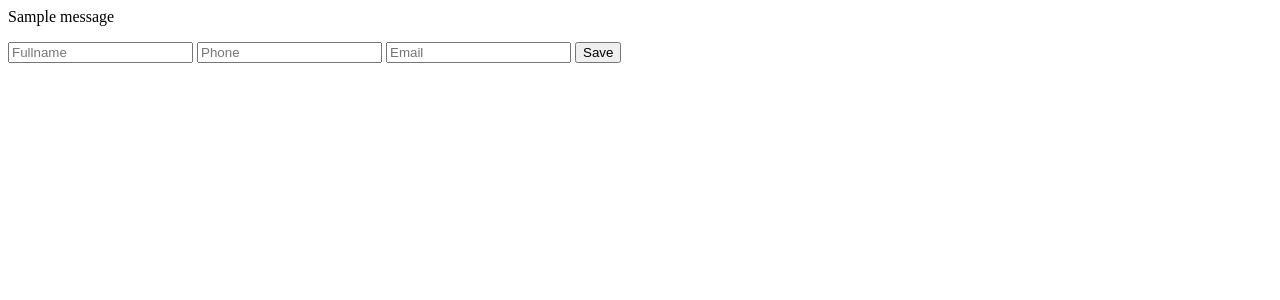
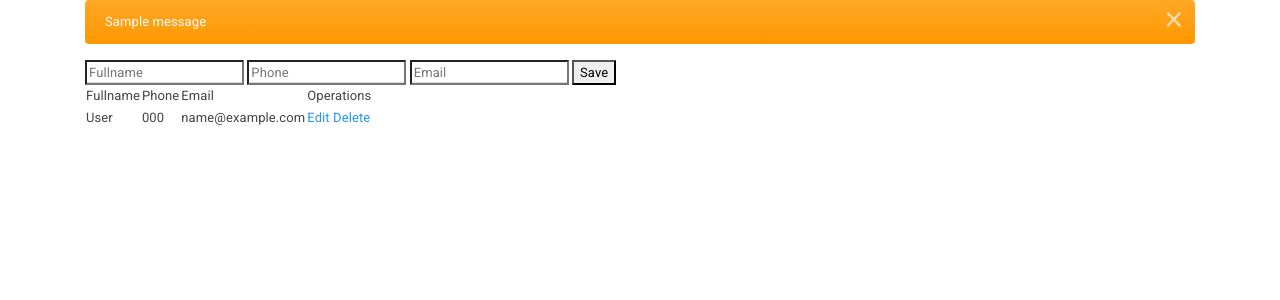
Before and after one commit to HassanColio/CRUD-PYTHON-MYSQL, a Flask app: page / in a window 1280 px wide. Shown: the top 300 px of the page. Run offline with Flask 2, Linux system fonts and the light colour scheme; tables that the repository leaves empty or names only in its code hold one stand-in row (values such as "Sample post"); one stand-in notice (Sample message) is shown; some libraries are stand-ins or nearby versions.

Commit message:
Crud con interfaz basica html

```diff
--- a/app.py
+++ b/app.py
@@ -1,18 +1,25 @@
-from flask import Flask, render_template,redirect, request, url_for, flash
+from flask import Flask, render_template,redirect, request, url_for, flash, session
 from flask_mysqldb import MySQL
 
 app = Flask(__name__)
 
-PERMANENT_SESSION_LIFETIME = 1800
+#Mysql Connection
 app.config['MYSQL_HOST'] = 'localhost'
 app.config['MYSQL_USER'] = 'root'
 app.config['MYSQL_PASSWORD'] = 'password'
 app.config['MYSQL_DB'] = 'flaskcontacts'
 mysql = MySQL(app)
 
+#settings
+app.secret_key = 'mysecretkey'
+
 @app.route('/')
 def Index():
-    return render_template('index.html')
+    cur = mysql.connection.cursor()
+    cur.execute('SELECT * FROM contacts')
+    data = cur.fetchall()
+    print(data)
+    return render_template('index.html', contacts = data)
 
 @app.route('/add_contact', methods=['POST'])
 def add_contact():
@@ -29,13 +36,40 @@ def add_contact():
         return redirect(url_for('Index'))
 
 
-@app.route('/edit')
-def edit_contact():
-    return 'edit contact'
+@app.route('/edit/<id>')
+def get_contact(id):
+    cur = mysql.connection.cursor()
+    cur.execute('SELECT * FROM contacts WHERE id = %s' , (id) )
+    data = cur.fetchall()
+    return render_template('edit-contact.html ', contact = data[0])
 
-@app.route('/delete')
-def delete_contact():
-    return 'delete contact'
+@app.route('/update/<id>', methods = ['POST'])
+def update_contact(id):
+    if request.method == 'POST' :
+        fullname = request.form['fullname']
+        phone = request.form['phone']
+        email = request.form['email']
+
+        cur = mysql.connection.cursor()
+        cur.execute("""
+        UPDATE contacts
+        SET fullname = %s,
+            email = %s,
+            phone = %s
+        WHERE id = %s
+
+    """,(fullname, email, phone, id ))
+    mysql.connection.commit()
+    flash('Contact Update Successfully')
+    return redirect(url_for('Index'))
+
+@app.route('/delete/<string:id>')
+def delete_contact(id):
+    cur = mysql.connection.cursor()
+    cur.execute('DELETE FROM contacts WHERE id = {0}'.format(id))
+    mysql.connection.commit()
+    flash('Contact Removed Succesfully')
+    return redirect(url_for('Index'))
 
 if __name__ == '__main__' :
     app.run(port = 3000, debug = True)
--- a/templates/index.html
+++ b/templates/index.html
@@ -1,7 +1,16 @@
+{% extends 'layout.html' %}
+
+{% block body %}
 {% with messages = get_flashed_messages() %}
 {% if messages %}
 {% for message in messages %}
-    <p>{{message}}</p>
+
+    <div class="alert alert-warning alert-dismissible fade show" role="alert">
+        {{message}}
+        <button type="button" class="close" data.dismiss="alert" aria-label="Close">
+            <span aria-hidden="true">&times;</span>
+        </button>
+      </div>
 {% endfor %}
 {% endif %}
 {%endwith%}
@@ -14,3 +23,29 @@
 </button>
 
 </form>
+
+<table>
+    <thead>
+
+        <tr>
+            <td>Fullname</td>
+            <td>Phone</td>
+            <td>Email</td>
+            <td>Operations</td>
+        </tr>
+    </thead>
+    <tbody>
+       {%for contact in  contacts %}
+       <tr>
+           <td>{{contact.1 }}</td>
+           <td>{{contact.2 }}</td>
+           <td>{{contact.3 }}</td>
+           <td>
+               <a href="/edit/{{contact.0}}">Edit</a>
+               <a href="/delete/{{contact.0}}">Delete</a>
+           </td>
+        </tr>
+       {%endfor %}
+    </tbody>
+</table>
+{% endblock %}
--- /dev/null
+++ b/templates/layout.html
@@ -0,0 +1,24 @@
+<!DOCTYPE html>
+<html lang="en">
+<head>
+    <meta charset="UTF-8">
+    <meta http-equiv="X-UA-Compatible" content="IE=edge">
+    <meta name="viewport" content="width=device-width, initial-scale=1.0">
+    <title>Contacts Flask App</title>
+    <link rel="stylesheet" href="https://bootswatch.com/4/materia/bootstrap.min.css">
+    <link rel="stylesheet" href="{{url_for('static', filename='css/main.css')}}">
+</head>
+<body>
+    <div class="container">
+        {%block body%}
+        {%endblock%}
+
+    </div>
+
+ <!-- scripts -->
+ <script src="https://code.jquery.com/jquery-3.3.1.slim.min.js" integrity="sha384-q8i/X+965DzO0rT7abK41JStQIAqVgRVzpbzo5smXKp4YfRvH+8abtTE1Pi6jizo" crossorigin="anonymous"></script>
+ <script src="https://cdnjs.cloudflare.com/ajax/libs/popper.js/1.14.3/umd/popper.min.js" integrity="sha384-ZMP7rVo3mIykV+2+9J3UJ46jBk0WLaUAdn689aCwoqbBJiSnjAK/l8WvCWPIPm49" crossorigin="anonymous"></script>
+ <script src="https://stackpath.bootstrapcdn.com/bootstrap/4.1.3/js/bootstrap.min.js" integrity="sha384-ChfqqxuZUCnJSK3+MXmPNIyE6ZbWh2IMqE241rYiqJxyMiZ6OW/JmZQ5stwEULTy" crossorigin="anonymous"></script>
+ <script src="{{url_for('static', filename='js/main.js')}}"></script>
+</body>
+</html>
```
Also changed, not shown: templates/edit-contact.html (added, +14 -0 lines).
